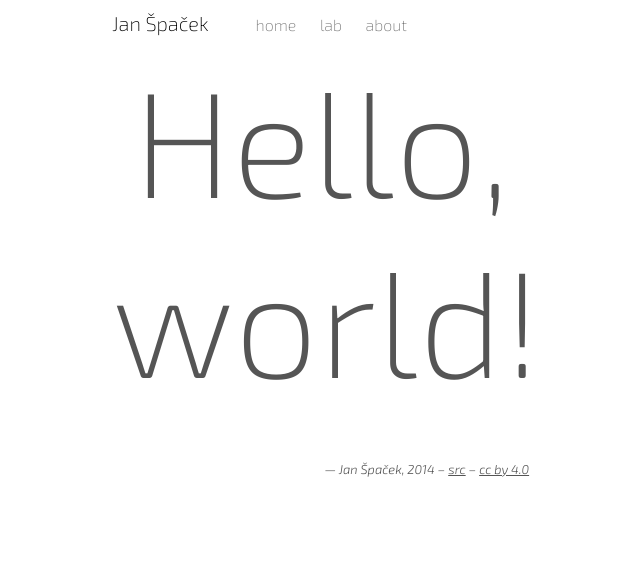
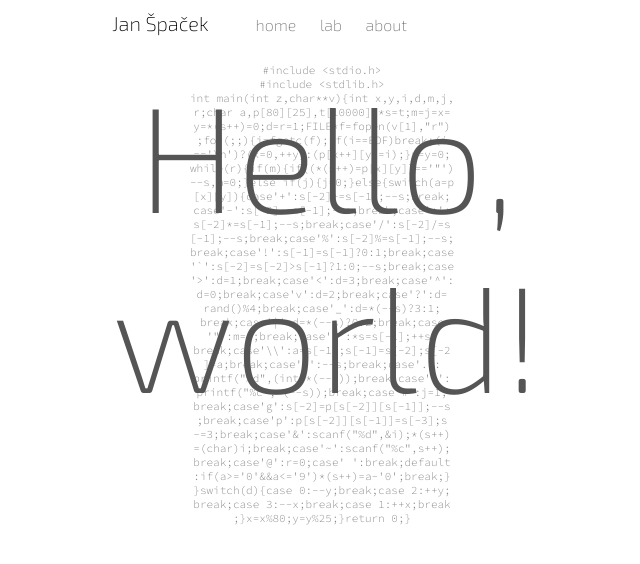
Before and after one commit to honzasp/honzasp.github.io, a Jekyll site: the page built from index.markdown, in a window 1280 px wide. Shown: the top 564 px of the page, without its empty margins (318-958 px from the left). Built offline with Jekyll 4.4.1, drawn with Linux system fonts in a browser that asks for light colours; grey boxes are pictures that could not be loaded.

Commit message:
Improve the home page

```diff
--- a/_includes/html_header.html
+++ b/_includes/html_header.html
@@ -1,6 +1,7 @@
     <meta charset="utf-8">
     <meta http-equiv="Content-Type" content="text/html; charset=utf-8">
     <link rel="stylesheet" href='http://fonts.googleapis.com/css?family=Exo+2:300,200,300italic&subset=latin,latin-ext'>
+    <link href='http://fonts.googleapis.com/css?family=Source+Code+Pro:300' rel='stylesheet' type='text/css'>
     <link rel="stylesheet" href="/style/main.css">
     {% if page.stylesheet %}
     <link rel="stylesheet" href="{{ page.stylesheet }}">
--- a/_layouts/page.html
+++ b/_layouts/page.html
@@ -1,5 +1,5 @@
 <!DOCTYPE html>
-<html lang="en">
+<html lang="en"{% if page.class %} class="{{ page.class }}"{% endif %}>
   <head>
 {% include html_header.html %}
   </head>
--- a/index.html
+++ /dev/null
@@ -1,6 +0,0 @@
----
-layout: page
----
-<div class="home">
-  <h2>Hello, world!</h2>
-</div>
--- /dev/null
+++ b/index.markdown
@@ -0,0 +1,41 @@
+---
+layout: page
+class: home
+---
+
+## Hello, world!
+
+{: .bf }
+    #include <stdio.h>
+    #include <stdlib.h>
+    int main(int z,char**v){int x,y,i,d,m,j,
+    r;char a,p[80][25],t[10000],*s=t;m=j=x=
+    y=*(s++)=0;d=r=1;FILE*f=fopen(v[1],"r")
+    ;for(;;){i=fgetc(f);if(i==EOF)break;(i
+    =='\n')?(x=0,++y):(p[x++][y]=i);}x=y=0;
+    while(r){if(m){if((*(s++)=p[x][y])=='"')
+    --s,m=0;}else if(j){j=0;}else{switch(a=p
+    [x][y]){case'+':s[-2]+=s[-1];--s;break;
+    case'-':s[-2]-=s[-1];--s;break;case'*':
+    s[-2]*=s[-1];--s;break;case'/':s[-2]/=s
+    [-1];--s;break;case'%':s[-2]%=s[-1];--s;
+    break;case'!':s[-1]=s[-1]?0:1;break;case
+    '`':s[-2]=s[-2]>s[-1]?1:0;--s;break;case
+    '>':d=1;break;case'<':d=3;break;case'^':
+    d=0;break;case'v':d=2;break;case'?':d=
+    rand()%4;break;case'_':d=*(--s)?3:1;
+    break;case'|':d=*(--s)?0:2;break;case
+    '"':m=1;break;case':':*s=s[-1];++s;
+    break;case'\\':a=s[-1];s[-1]=s[-2];s[-2
+    ]=a;break;case'$':--s;break;case'.':
+    printf("%d",(int)*(--s));break;case',':
+    printf("%c",*(--s));break;case'#':j=1;
+    break;case'g':s[-2]=p[s[-2]][s[-1]];--s
+    ;break;case'p':p[s[-2]][s[-1]]=s[-3];s
+    -=3;break;case'&':scanf("%d",&i);*(s++)
+    =(char)i;break;case'~':scanf("%c",s++);
+    break;case'@':r=0;case' ':break;default
+    :if(a>='0'&&a<='9')*(s++)=a-'0';break;}
+    }switch(d){case 0:--y;break;case 2:++y;
+    break;case 3:--x;break;case 1:++x;break
+    ;}x=x%80;y=y%25;}return 0;}
--- a/lab/offline.markdown
+++ b/lab/offline.markdown
@@ -8,7 +8,6 @@ The offline lab contains experiments that do not run in the browser environment.
 These are usually less visual and more algorithmic and theoretic, but there is a
 program with GUI and a game, too.
 
-{: .repos }
 - ### [Krunimír](https://github.com/honzasp/krunimir)
 
   This is an implementation of the task from the Czech Programming Competition
--- a/style/main.css
+++ b/style/main.css
@@ -8,6 +8,10 @@ body {
   font-weight: 300;
   background-color: #fff;
   color: #000; }
+
+code, pre {
+  font-family: "Source Code Pro", monospace;
+  font-weight: 300; }
 
 a {
   text-decoration: underline;
@@ -112,10 +116,21 @@ h6 {
   #footer, #footer a {
     color: #555; }
 
+.home #content {
+  position: relative; }
+.home #footer {
+  display: none; }
 .home h2 {
   margin-top: 0;
   margin-bottom: 50px;
   font-size: 150px;
-  color: #555; }
+  color: #555;
+  position: absolute; }
+.home .bf code {
+  display: block;
+  text-align: center;
+  font-size: 11px;
+  color: #888;
+  margin-top: 20px; }
 
 /*# sourceMappingURL=main.css.map */
```
Also changed, not shown: style/main.scss (+22 -0 lines), 1 other file.
